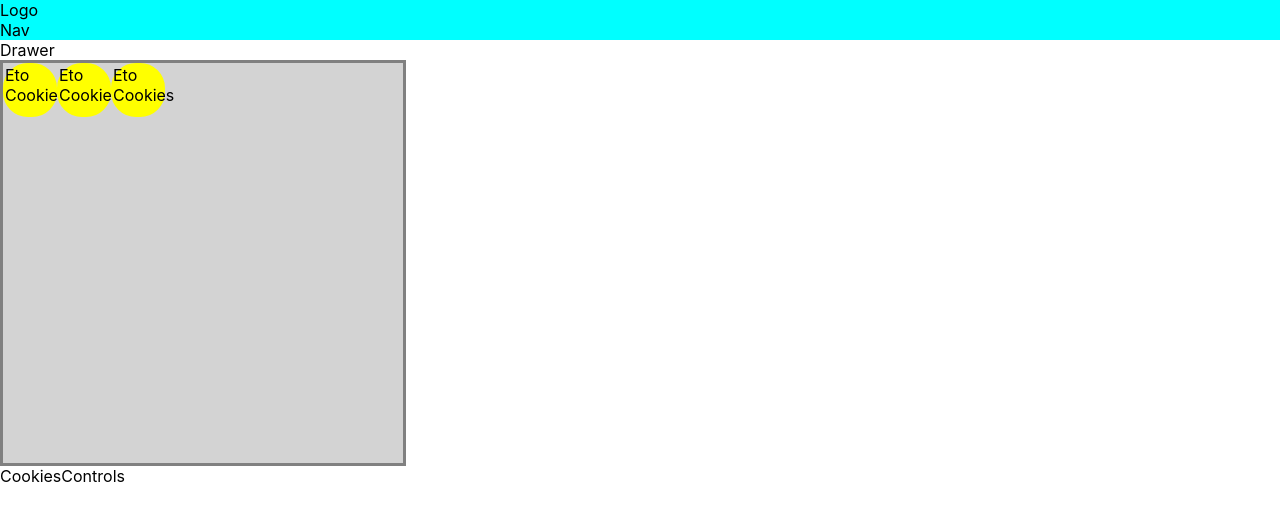
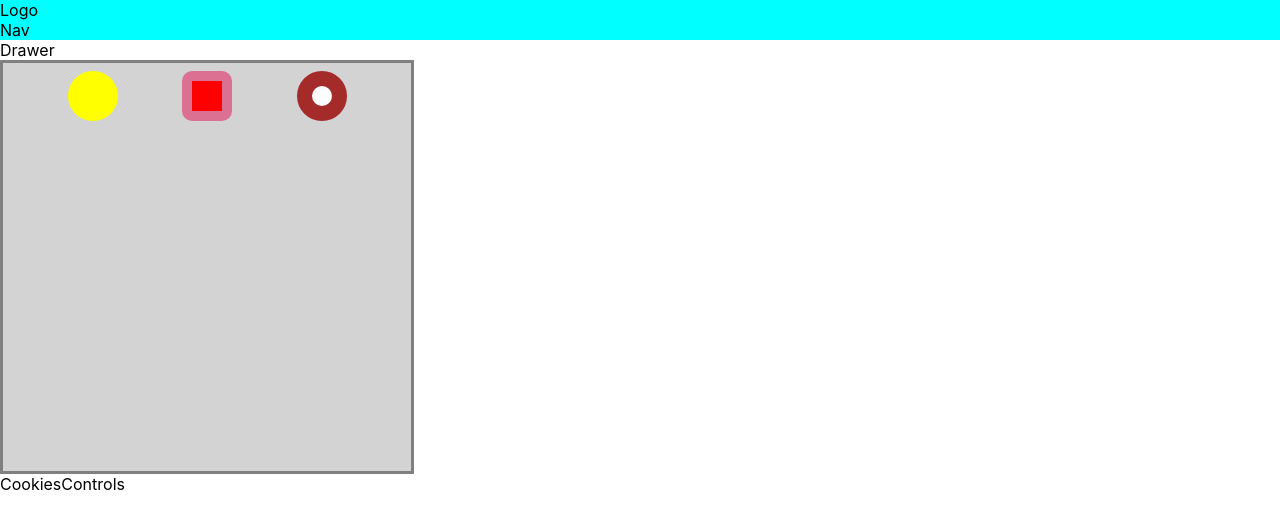
Before and after one commit to Nursen-Okenov/Cookies-Builder, a React (Create React App) app: page / in a window 1280 px wide. Shown: the top 528 px of the page. Built offline with nearby package versions, Linux system fonts and the light colour scheme.

Commit message:
Stylized cookies types

```diff
--- a/src/components/CookiesBuilder/CookiesKit/Cookies/Cookies.js
+++ b/src/components/CookiesBuilder/CookiesKit/Cookies/Cookies.js
@@ -1,8 +1,27 @@
 import React from "react";
 import classes from "./Cookies.module.css";
 
-export default () => (
-    <div className={classes.Cookies}>
-        Eto Cookies
-    </div>
-)
+export default ({ type }) => {
+    const cookiesClasses =[classes.Cookies];
+    switch (type) {
+       case "square-cookie":
+           cookiesClasses.push(classes.squareCookie);
+        break;
+
+       case "round-dark-cookie":
+        cookiesClasses.push(classes.roundDarkCookie);
+        break;
+
+       case "round-cookie":
+        default:
+            cookiesClasses.push(classes.roundCookie);
+         break;
+    }
+
+
+   return(
+   <div className={cookiesClasses.join(" ")}>
+
+   </div>
+    );
+};
--- a/src/components/CookiesBuilder/CookiesKit/Cookies/Cookies.module.css
+++ b/src/components/CookiesBuilder/CookiesKit/Cookies/Cookies.module.css
@@ -1,7 +1,25 @@
 .Cookies {
     width: 50px;
     height: 50px;
-    border-radius: 25px;
+    box-sizing: border-box;
+
+    margin-right: .5rem;
+    margin-bottom: .5rem;
+
+}
+
+.squareCookie{
+    border-radius: 20%;
+    border: 10px solid palevioletred;
+    background-color: red;
+}
+.roundDarkCookie{
+    border-radius: 100%;
+    border: 15px solid brown;
+    background-color: white;
+}
+.roundCookie{
+    border-radius: 100%;
     border: 2px solid yellow;
     background-color: yellow;
 }
--- a/src/components/CookiesBuilder/CookiesKit/CookiesKit.js
+++ b/src/components/CookiesBuilder/CookiesKit/CookiesKit.js
@@ -4,8 +4,9 @@ import classes from "./CookiesKit.module.css";
 
 export default () => (
     <div className={classes.CookiesKit}>
-        <Cookies />
-        <Cookies />
-        <Cookies />
+        <Cookies type="round-cookie"/>
+        <Cookies type="square-cookie"/>
+        <Cookies type="round-dark-cookie"/>
+
     </div>
 );
--- a/src/components/CookiesBuilder/CookiesKit/CookiesKit.module.css
+++ b/src/components/CookiesBuilder/CookiesKit/CookiesKit.module.css
@@ -3,10 +3,13 @@
     background-color: lightgray;
     width: 400px;
     height: 400px;
+    padding-top: .5rem;
+    padding-left: .5rem;
 
     display: flex;
     flex-flow: row wrap;
     align-content: flex-start;
+    justify-content: space-evenly;
 
     overflow: hidden;
 
```
